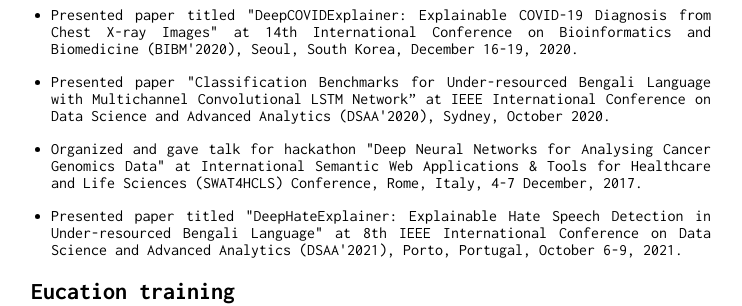
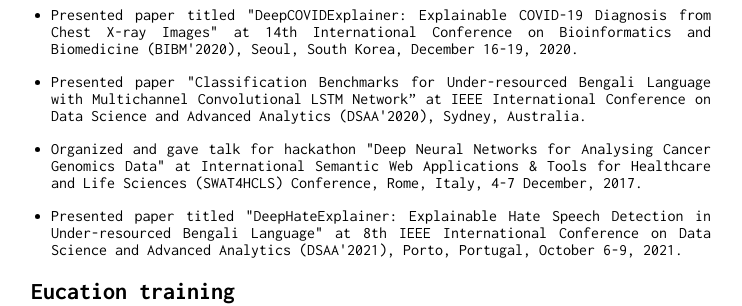
Before and after one commit to rezacsedu/rezacsedu.github.io, a Jekyll site: the page built from teaching.md, in a window 1280 px wide and 900 px high, scrolled down 934 px. Shown: the part 442-748 px from the top of the window, without its empty margins (259-1001 px from the left). Built offline with Jekyll 4.4.1, drawn with Linux system fonts in a browser that asks for light colours; our own code applies the rules of GitHub Pages for plain Markdown files; some of the changed text lies outside the part shown.

Commit message:
Update teaching.md

```diff
--- a/teaching.md
+++ b/teaching.md
@@ -34,7 +34,7 @@
 - <p style='text-align: justify;'> Presented paper titled "Cancer Risk and Type Prediction Based on CNVs with LSTM and Deep Belief Network" at 1st Artificial Intelligence International Conference (A2IC'2018), November 21-23, Barcelona, Spain.</p>
 - <p style='text-align: justify;'> Presented paper titled "OncoNetExplainer: Explainable Predictions of Cancer Types Based on Gene Expression Data" at 19th IEEE International Conference on  Bioinformatics and Bio-engineering (BIBE'2019), October 27-30, 2019.</p>
 - <p style='text-align: justify;'> Presented paper titled "DeepCOVIDExplainer: Explainable COVID-19 Diagnosis from Chest X-ray Images" at 14th International Conference on Bioinformatics and Biomedicine (BIBM'2020), Seoul, South Korea, December 16-19, 2020.</p>
-- <p style='text-align: justify;'> Presented paper "Classification Benchmarks for Under-resourced Bengali Language with Multichannel Convolutional LSTM Network” at IEEE International Conference on Data Science and Advanced Analytics (DSAA'2020), Sydney, October 2020.</p>
+- <p style='text-align: justify;'> Presented paper "Classification Benchmarks for Under-resourced Bengali Language with Multichannel Convolutional LSTM Network” at IEEE International Conference on Data Science and Advanced Analytics (DSAA'2020), Sydney, Australia.</p>
 - <p style='text-align: justify;'> Organized and gave talk for hackathon "Deep Neural Networks for Analysing Cancer Genomics Data" at International Semantic Web Applications & Tools for Healthcare and Life Sciences (SWAT4HCLS) Conference, Rome, Italy, 4-7 December, 2017.</p>
 - <p style='text-align: justify;'> Presented paper titled "DeepHateExplainer: Explainable Hate Speech Detection in Under-resourced Bengali Language" at 8th IEEE International Conference on Data Science and Advanced Analytics (DSAA'2021), Porto, Portugal, October 6-9, 2021.</p>
 
```
Also changed, not shown: other parts of teaching.md (+1 -1 lines).
